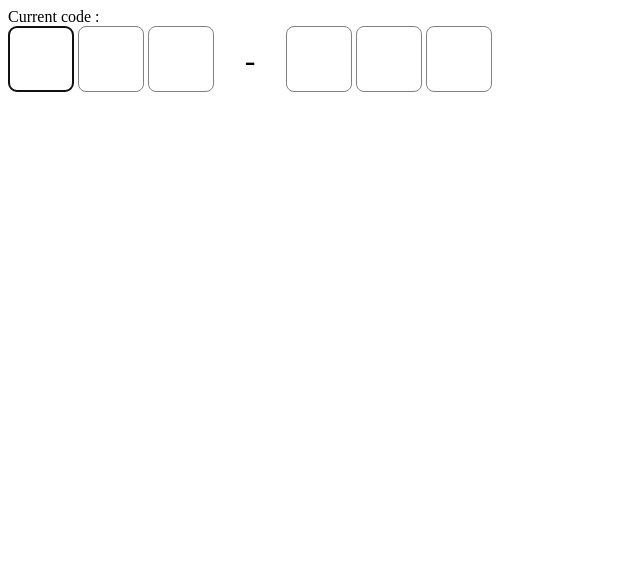
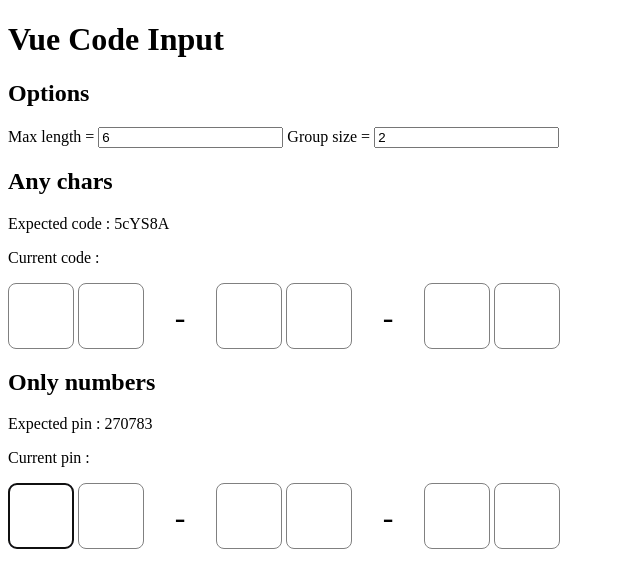
Before and after one commit to triozer/vue-code-input, a Vue app: page / in a window 1280 px wide. Shown: the top 588 px of the page, without its empty margins (0-640 px from the left). Built offline with nearby package versions, Linux system fonts and the light colour scheme.

Commit message:
feat: improve debug page

```diff
--- a/src/App.vue
+++ b/src/App.vue
@@ -1,8 +1,26 @@
 <script setup lang="ts">
-import { ref } from "vue"
+import { computed, ref } from "vue"
 import VueCodeInput from "./components/VueCodeInput.vue"
 
+const maxLength = ref(6)
+const groupSize = ref(2)
+
 const code = ref("")
+const expectedCode = computed(() => {
+  const chars = "ABCDEFGHIJKLMNOPQRSTUVWXYZabcdefghijklmnopqrstuvwxyz0123456789"
+  let result = ""
+  for (let i = 0; i < maxLength.value; i++) {
+    result += chars.charAt(Math.floor(Math.random() * chars.length))
+  }
+  return result
+})
+
+const pin = ref("")
+const expectedPin = computed(() =>
+  Math.floor(Math.random() * 10 ** maxLength.value)
+    .toString()
+    .padStart(maxLength.value, "0")
+)
 
 const onComplete = (code: string) => {
   console.log("Completed", code)
@@ -10,6 +28,38 @@ const onComplete = (code: string) => {
 </script>
 
 <template>
-  Current code : {{ code }}
-  <vue-code-input v-model.pin="code" @completed="onComplete" :max-length="6" :group-size="3" />
+  <h1>Vue Code Input</h1>
+  <div>
+    <h2>Options</h2>
+    <label>
+      Max length =
+      <input type="number" v-model.number="maxLength" />
+    </label>
+    <label>
+      Group size =
+      <input type="number" v-model.number="groupSize" />
+    </label>
+  </div>
+  <div>
+    <h2>Any chars</h2>
+    <p>Expected code : {{ expectedCode }}</p>
+    <p>Current code : {{ code }}</p>
+    <vue-code-input
+      v-model="code"
+      @completed="onComplete"
+      :max-length="maxLength"
+      :group-size="groupSize"
+    />
+  </div>
+  <div>
+    <h2>Only numbers</h2>
+    <p>Expected pin : {{ expectedPin }}</p>
+    <p>Current pin : {{ pin }}</p>
+    <vue-code-input
+      v-model.pin="pin"
+      @completed="onComplete"
+      :max-length="maxLength"
+      :group-size="groupSize"
+    />
+  </div>
 </template>
--- a/tsconfig.json
+++ b/tsconfig.json
@@ -2,6 +2,8 @@
   "extends": "@vue/tsconfig/tsconfig.web.json",
   "include": ["env.d.ts", "src/**/*", "src/**/*.vue"],
   "compilerOptions": {
+    "target": "esnext",
+    "lib": ["esnext", "dom"],
     "baseUrl": ".",
     "paths": {
       "@/*": ["./src/*"]
```
